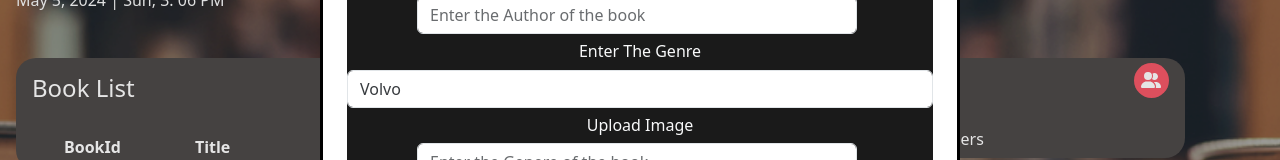
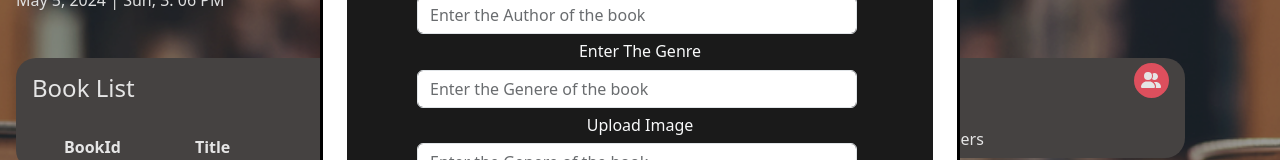
Before and after one commit to sarath2297/Library-management, a React (Vite) app: page /admin in a window 1280 px wide. Both pictures are taken after typing "Sample" into the empty fields and a click on the button "Add Book". Shown: the part 187-347 px from the top of the page. Built offline with nearby package versions, Linux system fonts and the light colour scheme; no server answers.

Commit message:
added return feat

```diff
--- a/src/components/Admin/AddBookModal.jsx
+++ b/src/components/Admin/AddBookModal.jsx
@@ -93,22 +93,8 @@ const AddBookModal = forwardRef(function AddBookModal(
           </div>
           <div>
             <h6 className="mt-2 text-light">Enter The Genre </h6>
-            <select name="cars" id="cars" className="form-control" placeholder="Select a Category">
-             <option value="volvo">Volvo</option>
-              <option value="saab">Saab</option>
-            <option value="mercedes">Mercedes</option>
-            <option value="volvo">Volvo</option>
-              <option value="saab">Saab</option>
-            <option value="mercedes">Mercedes</option>
-            <option value="volvo">Volvo</option>
-              <option value="saab">Saab</option>
-            <option value="mercedes">Mercedes</option>
-            <option value="volvo">Volvo</option>
-              <option value="saab">Saab</option>
-            <option value="mercedes">Mercedes</option>
-          <option value="audi">Audi</option>
-                  </select>
-            {/* <input
+
+            <input
               type="text"
               value={bookDetails.genre}
               className="rounded form-control w-75"
@@ -118,7 +104,7 @@ const AddBookModal = forwardRef(function AddBookModal(
               onChange={(e) =>
                 setBookDetails({ ...bookDetails, genre: e.target.value })
               }
-            /> */}
+            />
           </div>
           <div>
             <h6 className="mt-2 text-light">Upload Image </h6>
```
